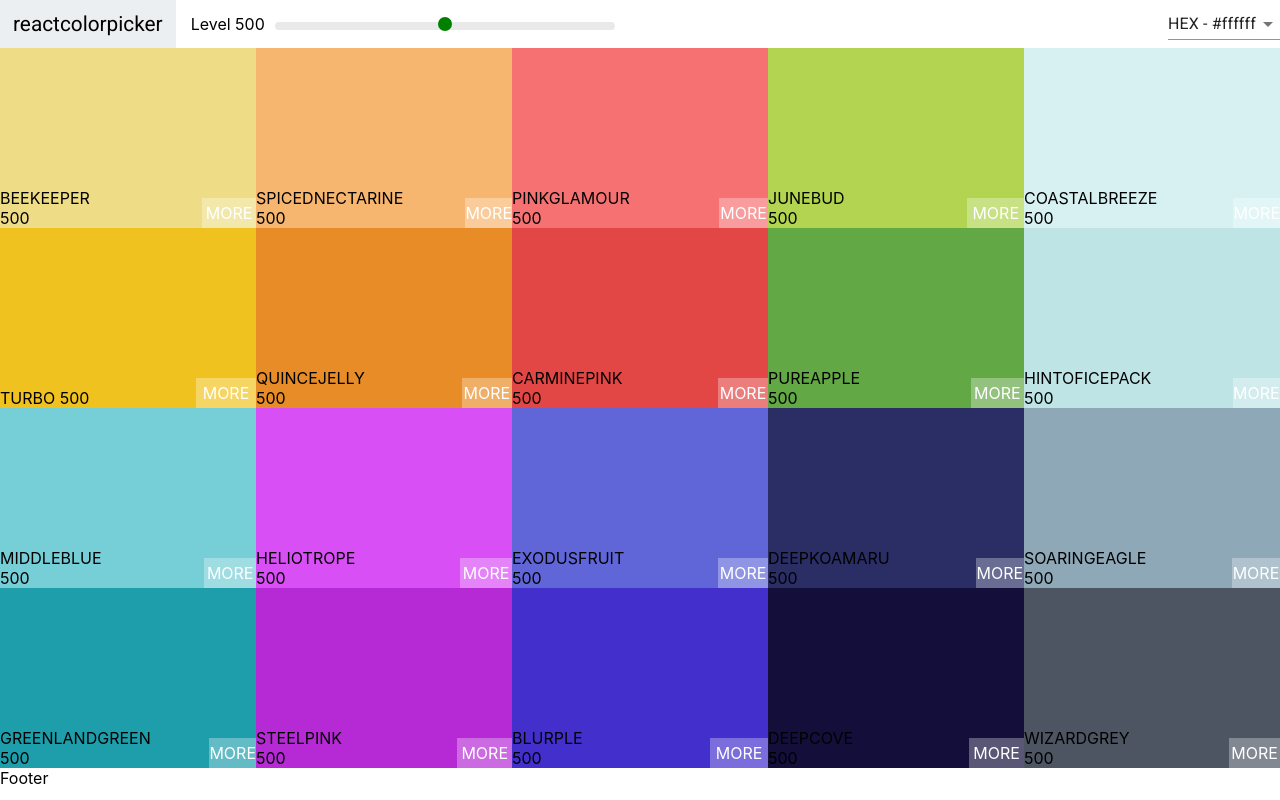
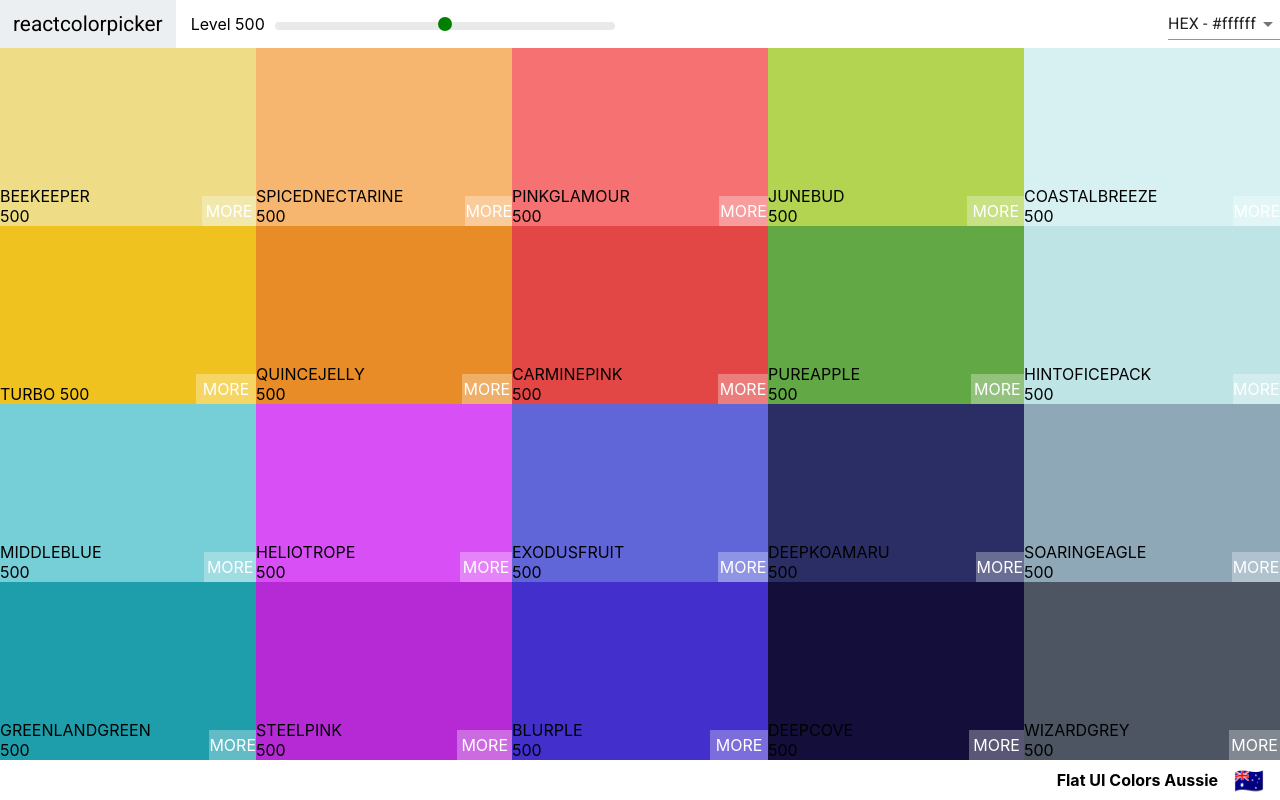
Before and after one commit to michaelohalloran/react-color-picker, a React (Create React App) app: page / in a window 1280 px wide. Built offline with nearby package versions, Linux system fonts and the light colour scheme.

Commit message:
add footer

```diff
--- a/src/Palette/Navbar.js
+++ b/src/Palette/Navbar.js
@@ -38,7 +38,7 @@
 				<div className="slider-container">
 					<span>Level {level}</span>
 				</div>
-				<div class="slider">
+				<div className="slider">
 					<Slider
 						defaultValue={level}
 						min={100}
--- a/src/Palette/Palette.css
+++ b/src/Palette/Palette.css
@@ -2,6 +2,8 @@
 	/* display: flex;
 	flex-wrap: wrap; */
 	height: 100vh;
+	display: flex;
+	flex-direction: column;
 }
 
 .palette {
@@ -9,3 +11,17 @@
 	flex-wrap: wrap;
 	height: 90%;
 }
+
+.palette-footer {
+	display: flex;
+	justify-content: flex-end;
+	align-items: center;
+	height: 5vh;
+	font-weight: bold;
+	background: white;
+}
+
+.emoji {
+	font-size: 1.5rem;
+	margin: 0 1rem;
+}
--- a/src/Palette/Palette.js
+++ b/src/Palette/Palette.js
@@ -31,6 +31,7 @@
 
 	render() {
 		const { colorFormat } = this.state;
+		const { paletteName, emoji } = this.props.palette;
 		const colorBoxes = this.state.colors[this.state.level].map((palette) => {
 			return <ColorBox name={palette.name} key={palette.name} background={palette[colorFormat]} />;
 		});
@@ -39,7 +40,10 @@
 			<div className="color-container">
 				<Navbar level={this.state.level} changeLevel={this.changeLevel} handleChange={this.changeFormat} />
 				<div className="palette">{colorBoxes}</div>
-				<div>Footer</div>
+				<footer className="palette-footer">
+					{paletteName}
+					<span className="emoji">{emoji}</span>
+				</footer>
 			</div>
 		);
 	}
```
